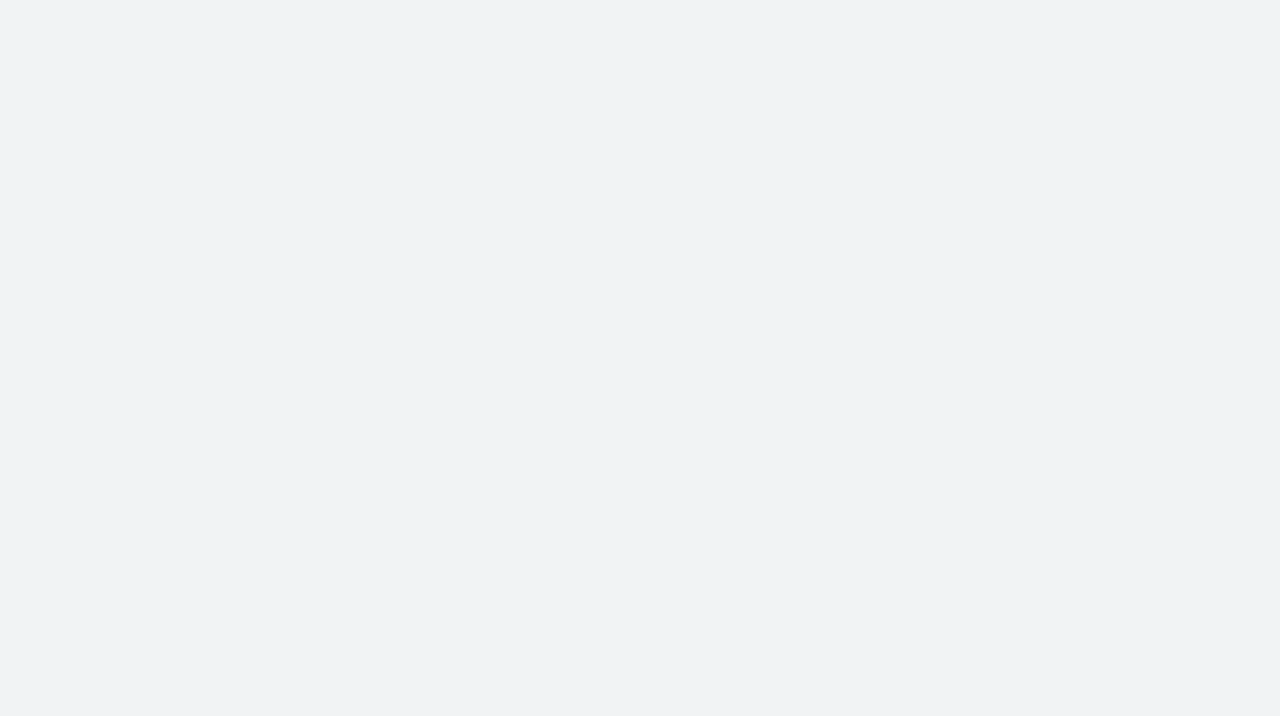
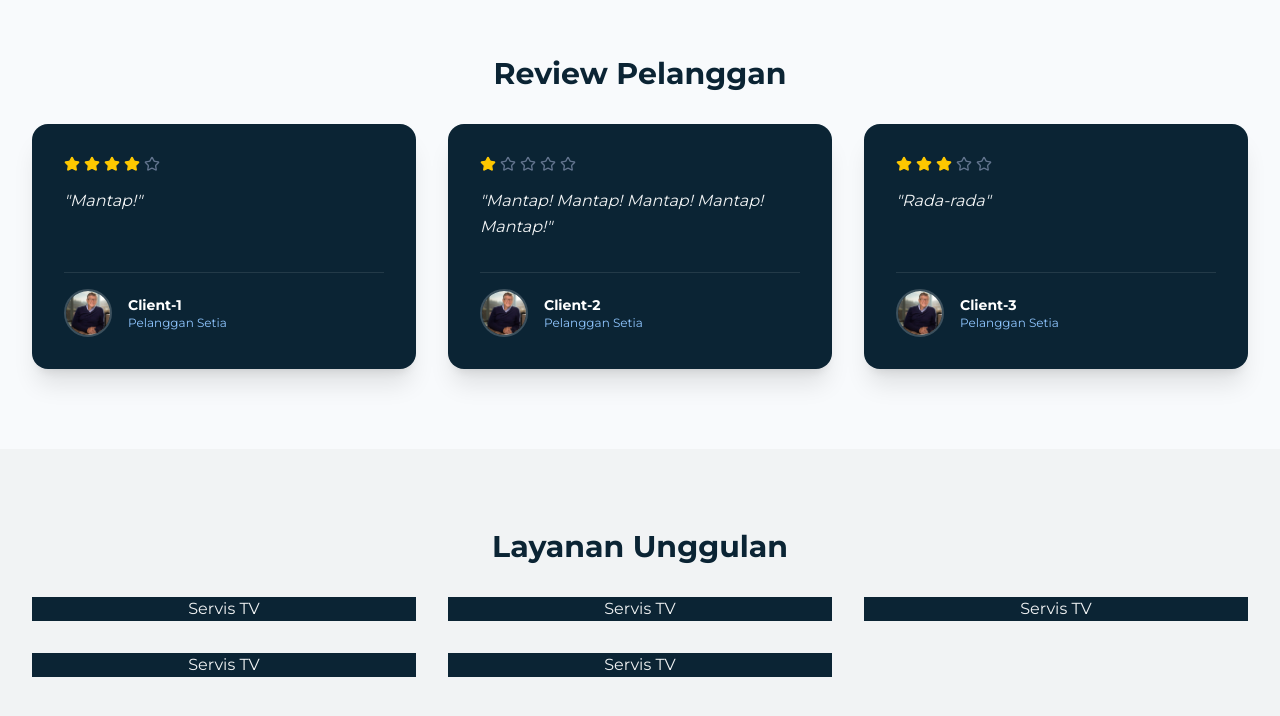
Before and after one commit to ArifDev-coder/repairman-electronic, a Next.js app: page / in a window 1280 px wide. Shown: the part 922-1638 px from the top of the page. Before the commit the page ends 898 px from the top, so only its background shows below. Built offline with nearby package versions, Linux system fonts and the light colour scheme.

Commit message:
Refactor code structure for improved readability and maintainability

```diff
--- a/app/page.tsx
+++ b/app/page.tsx
@@ -1,9 +1,13 @@
 import Hero from "@/components/pages/home/hero";
+import LayananHome from "@/components/pages/home/layananhome";
+import Profile from "@/components/pages/home/profil";
 
 export default function Home() {
   return (
     <main className="w-full bg-brand-light">
       <Hero />
+      <Profile />
+      <LayananHome />
     </main>
   );
 }
--- a/components/custom/navbar.tsx
+++ b/components/custom/navbar.tsx
@@ -7,7 +7,7 @@ import Link from "next/link";
 import { usePathname } from "next/navigation";
 import { Button } from "../ui/button";
 
-const NAV_ITEMS = ["Home", "Jasa", "Berita", "Kontak"] as const;
+const NAV_ITEMS = ["Home", "Jasa", "Berita", "Kontak"];
 
 export default function Navbar() {
   const [isMobileMenuOpen, setIsMobileMenuOpen] = useState(false);
--- a/components/pages/home/hero.tsx
+++ b/components/pages/home/hero.tsx
@@ -3,9 +3,6 @@ export default function Hero() {
     <section className="relative w-full min-h-screen flex items-center pt-10 pb-20">
       <div className="max-w-7xl mx-auto px-8 w-full grid md:grid-cols-2 gap-12 items-center">
         <div className="z-10">
-          <span className="inline-block bg-blue-600/10 text-blue-700 px-4 py-1.5 rounded-full text-sm font-bold mb-6">
-            Jasa Servis Elektronik Terpercaya
-          </span>
           <h1 className="text-5xl md:text-7xl font-extrabold text-brand-navy">
             Solusi Servis Elektronik di Kota Anda <br />
             <span className="text-blue-600">Perangkat Elektronik</span> Anda
--- /dev/null
+++ b/components/pages/home/layananhome.tsx
@@ -0,0 +1,19 @@
+import { dataLayanan } from "@/data/Layanan/dataLayanan";
+
+export default function LayananHome() {
+  return (
+    <section className="py-20">
+      <div className="max-w-7xl mx-auto px-8 text-center">
+        <h1 className="font-bold text-3xl text-center mb-8">Layanan Unggulan</h1>
+
+        <div className="grid grid-cols-1 md:grid-cols-3 gap-8">
+          {dataLayanan.map((layanan, index) => (
+            <div key={index} className="bg-brand-navy text-brand-light">
+                {layanan.title}
+            </div>
+          ))}
+        </div>
+      </div>
+    </section>
+  );
+}
--- a/components/pages/home/profil.tsx
+++ b/components/pages/home/profil.tsx
@@ -1,8 +1,85 @@
-export default function Profile()
-{
-    return(
-        <section>
-            Boekp
-        </section>
-    )
+import Image from "next/image";
+import { Star } from "lucide-react";
+
+/*
+Langkah-langkah bikin Review Card:
+1. Bikin <section> dengan padding gede (py-24).
+2. Masukin <div> container (max-w-7xl mx-auto).
+3. Bikin Judul Tengah (text-center).
+4. Bikin <div> Grid (grid md:grid-cols-3 gap-8).
+5. Di dalemnya, bikin <div> Card:
+   - bg-white, p-8, rounded-2xl, shadow-sm.
+   - Kasih 5 icon Bintang (Warna Yellow-400).
+   - Kasih <p> kutipan review (italic biar cakep).
+   - Kasih <div> buat Nama & Foto di bawah teks.
+*/
+
+const clientReview = [
+  {
+    name: "Client-1",
+    review: "Mantap!",
+    star: 4,
+    profile: "/client_profile/Client-1.jpeg",
+  },
+  {
+    name: "Client-2",
+    review: "Mantap! Mantap! Mantap! Mantap! Mantap!",
+    star: 1,
+    profile: "/client_profile/Client-1.jpeg",
+  },
+  {
+    name: "Client-3",
+    review: "Rada-rada",
+    star: 3,
+    profile: "/client_profile/Client-1.jpeg",
+  },
+];
+
+export default function Review() {
+  return (
+    <section className="py-20 bg-slate-50">
+      <div className="max-w-7xl mx-auto px-8">
+        <h1 className="font-bold text-center text-3xl mb-8">Review Pelanggan</h1>
+
+        <div className="grid grid-cols-1 md:grid-cols-3 gap-8">
+          {clientReview.map((client, index) => (
+            <div
+              key={index}
+              className="bg-brand-navy p-8 rounded-2xl shadow-xl flex flex-col h-full max-h-90"
+            >
+              <div className="flex gap-1 mb-4">
+                {Array.from({ length: 5 }).map((_, index) => (
+                  <Star
+                    key={index}
+                    className={`w-4 h-4 ${index < client.star ? "text-yellow-400 fill-yellow-400" : "text-slate-500"}`}
+                  />
+                ))}
+              </div>
+
+              <p className="text-brand-light italic mb-8 leading-relaxed">
+                &quot;{client.review}&quot;
+              </p>
+
+              <div className="flex items-center gap-4 mt-auto pt-4 border-t border-white/10">
+                <div className="relative w-12 h-12 shrink-0">
+                  <Image
+                    src={client.profile}
+                    alt={client.name}
+                    fill
+                    className="rounded-full border-2 border-white/20 object-cover"
+                  />
+                </div>
+                <div className="flex flex-col">
+                  <span className="font-bold text-white text-sm">
+                    {client.name}
+                  </span>
+                  <span className="text-xs text-blue-300">Pelanggan Setia</span>
+                </div>
+              </div>
+            </div>
+          ))}
+        </div>
+      </div>
+    </section>
+  );
 }
--- /dev/null
+++ b/data/Layanan/dataLayanan.tsx
@@ -0,0 +1,37 @@
+export const dataLayanan = [
+  {
+    title: "Servis TV",
+    description: "Mermperbaiki tv rusak dengan mantap!",
+    hargaMin: 1000,
+    hargaMax: 10000,
+    image: "/layanan/TV.png",
+  },
+  {
+    title: "Servis TV",
+    description: "Mermperbaiki tv rusak dengan mantap!",
+    hargaMin: 1000,
+    hargaMax: 10000,
+    image: "/layanan/TV.png",
+  },
+  {
+    title: "Servis TV",
+    description: "Mermperbaiki tv rusak dengan mantap!",
+    hargaMin: 1000,
+    hargaMax: 10000,
+    image: "/layanan/TV.png",
+  },
+  {
+    title: "Servis TV",
+    description: "Mermperbaiki tv rusak dengan mantap!",
+    hargaMin: 1000,
+    hargaMax: 10000,
+    image: "/layanan/TV.png",
+  },
+  {
+    title: "Servis TV",
+    description: "Mermperbaiki tv rusak dengan mantap!",
+    hargaMin: 1000,
+    hargaMax: 10000,
+    image: "/layanan/TV.png",
+  },
+];
```
Also changed, not shown: public/How To Build The Anatomy Of A Landing Page.jpeg (added), public/client_profile/Client-1.jpeg (added).
